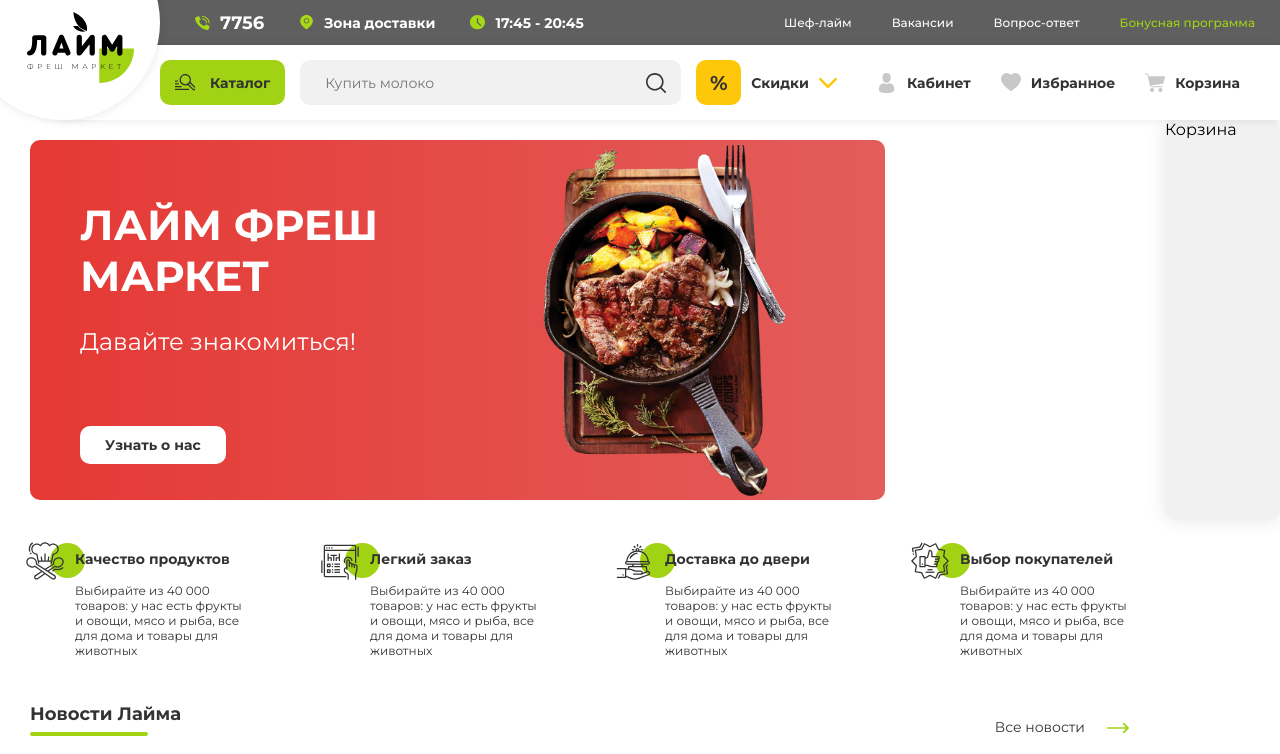
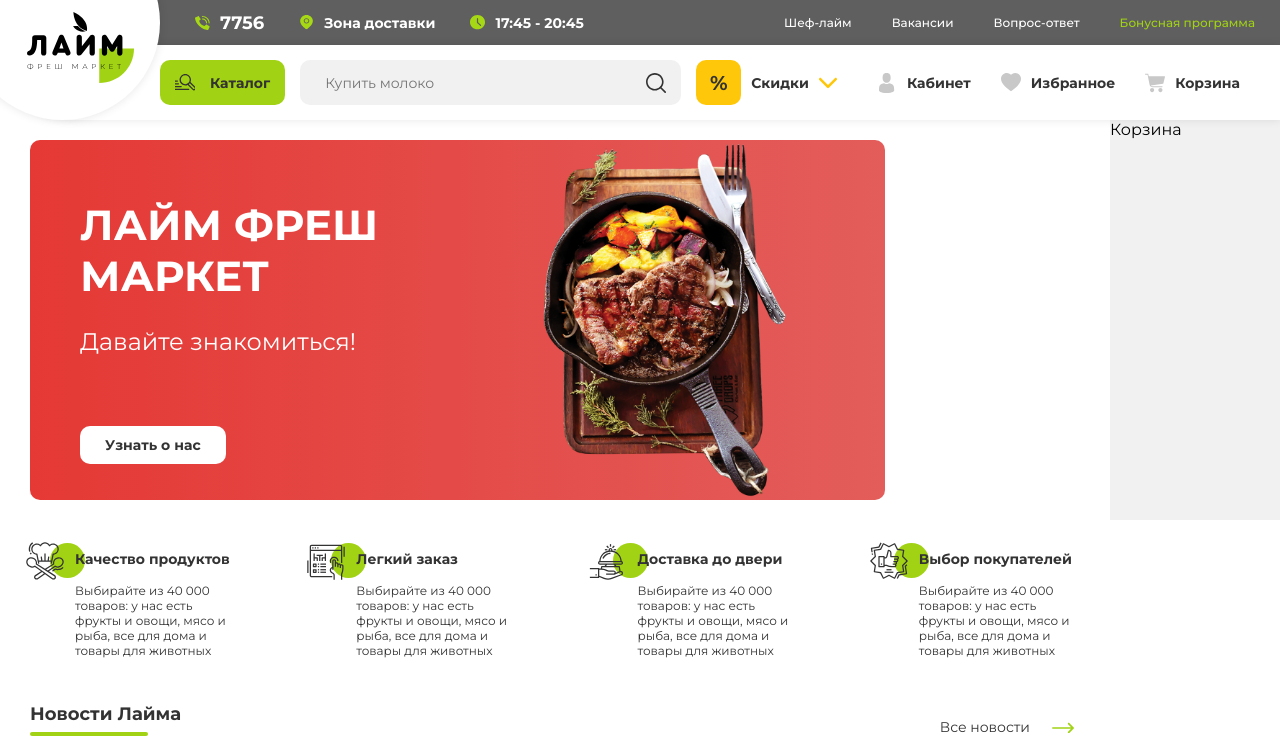
Before and after one commit to SWTsukanov/lime-shop, a React (Create React App) app: page / in a window 1280 px wide. Shown: the top 754 px of the page. Built offline with nearby package versions, Linux system fonts and the light colour scheme.

Commit message:
fix: some small view fixes

```diff
--- a/src/components/ShoppingCart/SideShoppingCart.js
+++ b/src/components/ShoppingCart/SideShoppingCart.js
@@ -5,8 +5,6 @@
   width: 200px;
   height: 400px;
   background: #f1f1f1;
-  box-shadow: 0px 0px 20px rgba(0, 0, 0, 0.1);
-  border-radius: 10px;
 `
 
 function SideShoppingCart(props) {
--- a/src/pages/Home/Home.js
+++ b/src/pages/Home/Home.js
@@ -4,7 +4,8 @@
 import HomeSection from './HomeSection';
 
 const StyledHome = styled.main`
-display: flex;
+  display: flex;
+  justify-content: center;
 `
 
 function Home() {
--- a/src/pages/Home/HomeSection.js
+++ b/src/pages/Home/HomeSection.js
@@ -7,6 +7,7 @@
 
 const StyledHomeSection = styled.div`
   width: 100%;
+  max-width: 1110px;
   background-color: #ffffff;
   padding: 20px 30px 50px 30px;
 `
```
